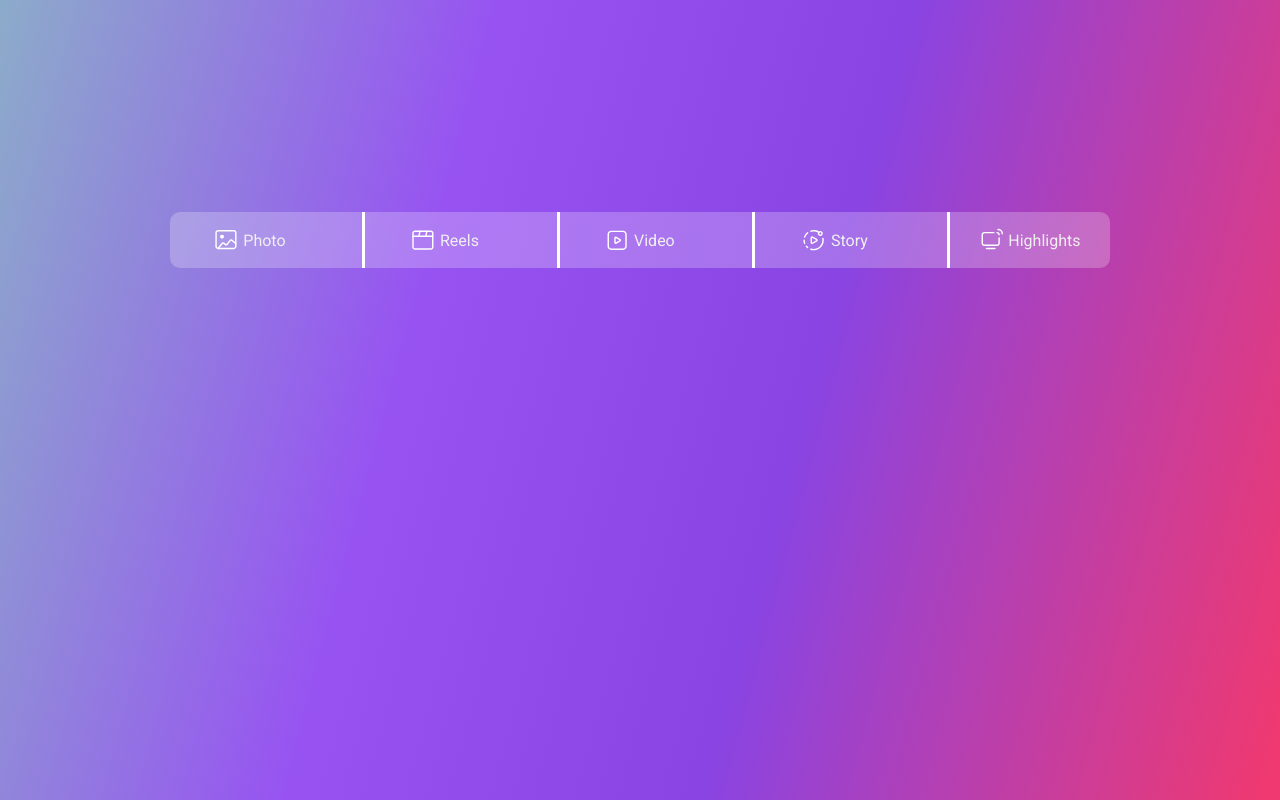
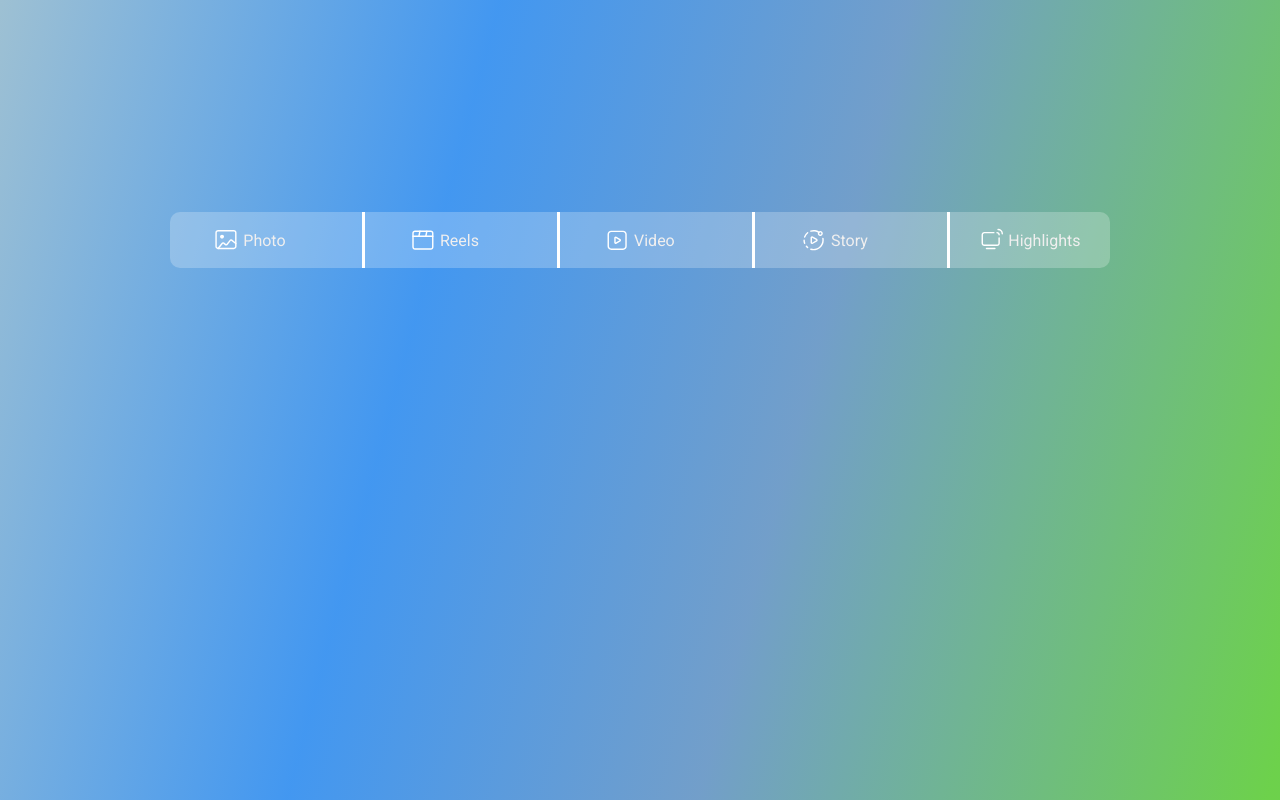
Before and after one commit to dvlpr2003/Instagram-media-downloader, a React (Vite) app: page / in a window 1280 px wide. Built offline with nearby package versions, Linux system fonts and the light colour scheme; a web font is replaced by a local one.

Commit message:
section-1

```diff
--- a/src/Home/container.css
+++ b/src/Home/container.css
@@ -3,7 +3,7 @@ section{
 }
 
 #instagram-downloader-home-1{
-    background: linear-gradient(104.95deg, rgba(126, 172, 192, 0.9) -3.32%, rgba(140, 64, 240, 0.9) 33.5%, rgba(124, 48, 224, 0.9) 60.99%, rgba(238, 35, 96, 0.9) 99.13%);
+    background: linear-gradient(104.95deg, rgba(157, 190, 203, 0.9) -3.32%, rgba(46, 140, 239, 0.9) 33.5%, rgba(99, 148, 196, 0.9) 60.99%, rgba(93, 204, 56, 0.9) 99.13%);
     width: 100%;
     height: 50rem;
     display: flex;
```
